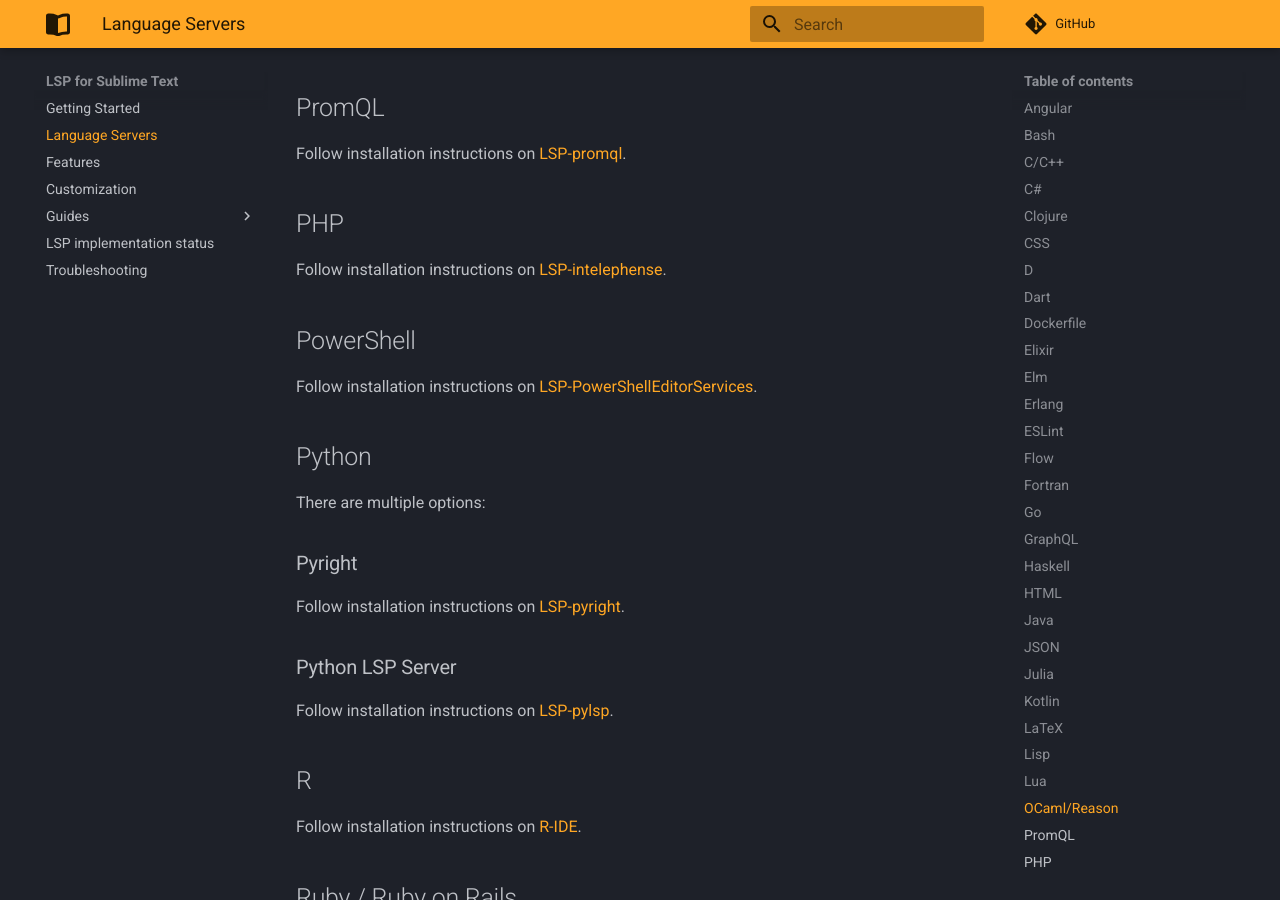
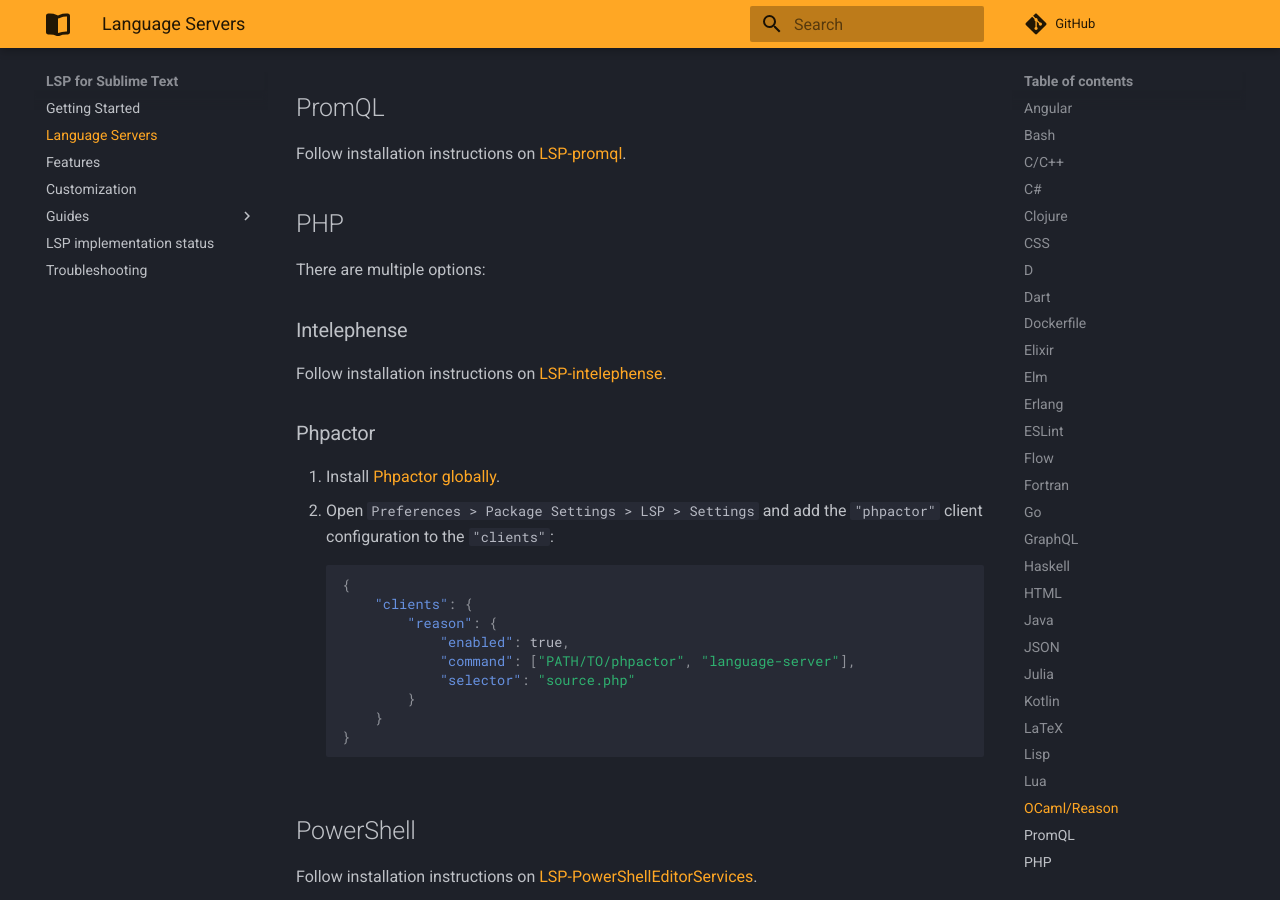
Before and after one commit to sublimelsp/LSP, an MkDocs documentation site: the page built from docs/src/language_servers.md, in a window 1280 px wide and 900 px high, scrolled down 7713 px. Built offline with MkDocs 1.6.1 and Material for MkDocs 9.7.7, drawn with Linux system fonts in a browser that asks for light colours; comment, search, counter and statistics services are not loaded.

Commit message:
Add documentation for Phpactor

````diff
--- a/docs/src/language_servers.md
+++ b/docs/src/language_servers.md
@@ -311,7 +311,28 @@
 
 ## PHP
 
+There are multiple options:
+
+### Intelephense
+
 Follow installation instructions on [LSP-intelephense](https://github.com/sublimelsp/LSP-intelephense).
+
+### Phpactor
+
+1. Install [Phpactor globally](https://phpactor.readthedocs.io/en/master/usage/standalone.html#installation-global).
+2. Open `Preferences > Package Settings > LSP > Settings` and add the `"phpactor"` client configuration to the `"clients"`:
+
+    ```json
+    {
+        "clients": {
+            "reason": {
+                "enabled": true,
+                "command": ["PATH/TO/phpactor", "language-server"],
+                "selector": "source.php"
+            }
+        }
+    }
+    ```
 
 ## PowerShell
 
````
